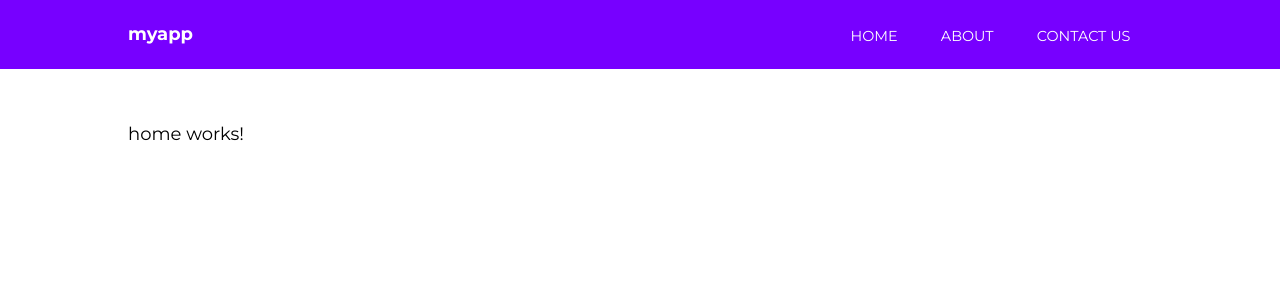
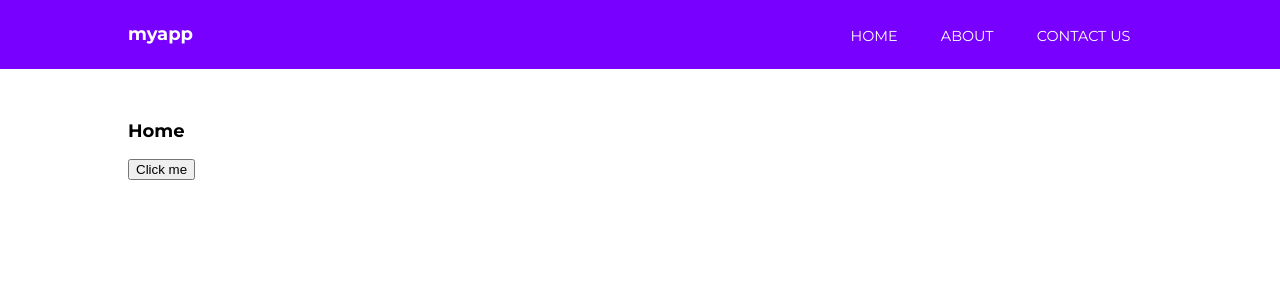
Before and after one commit to LeighBaugham/ng7, an Angular app: page / in a window 1280 px wide. Shown: the top 300 px of the page. Built offline with nearby package versions, Linux system fonts and the light colour scheme.

Commit message:
tinkering with homepage and events

```diff
--- a/src/app/home/home.component.html
+++ b/src/app/home/home.component.html
@@ -1 +1,6 @@
-<p>home works!</p>
+<h1 [ngStyle]="{
+    'color': h1Style ? 'gray' : 'black',
+    'font-size': !h1Style ? '1em' : '4em'
+  }">Home</h1>
+
+<button (click)="firstClick()">Click me</button>
--- a/src/app/home/home.component.scss
+++ b/src/app/home/home.component.scss
@@ -0,0 +1,6 @@
+.gray {
+    color: gray
+}
+.large {
+    font-size: 4em;
+}
--- a/src/app/home/home.component.ts
+++ b/src/app/home/home.component.ts
@@ -7,9 +7,15 @@
 })
 export class HomeComponent implements OnInit {
 
+  h1Style: boolean = false
+
   constructor() { }
 
   ngOnInit() {
   }
 
+  firstClick() {
+    this.h1Style = true
+  }
+
 }
```
